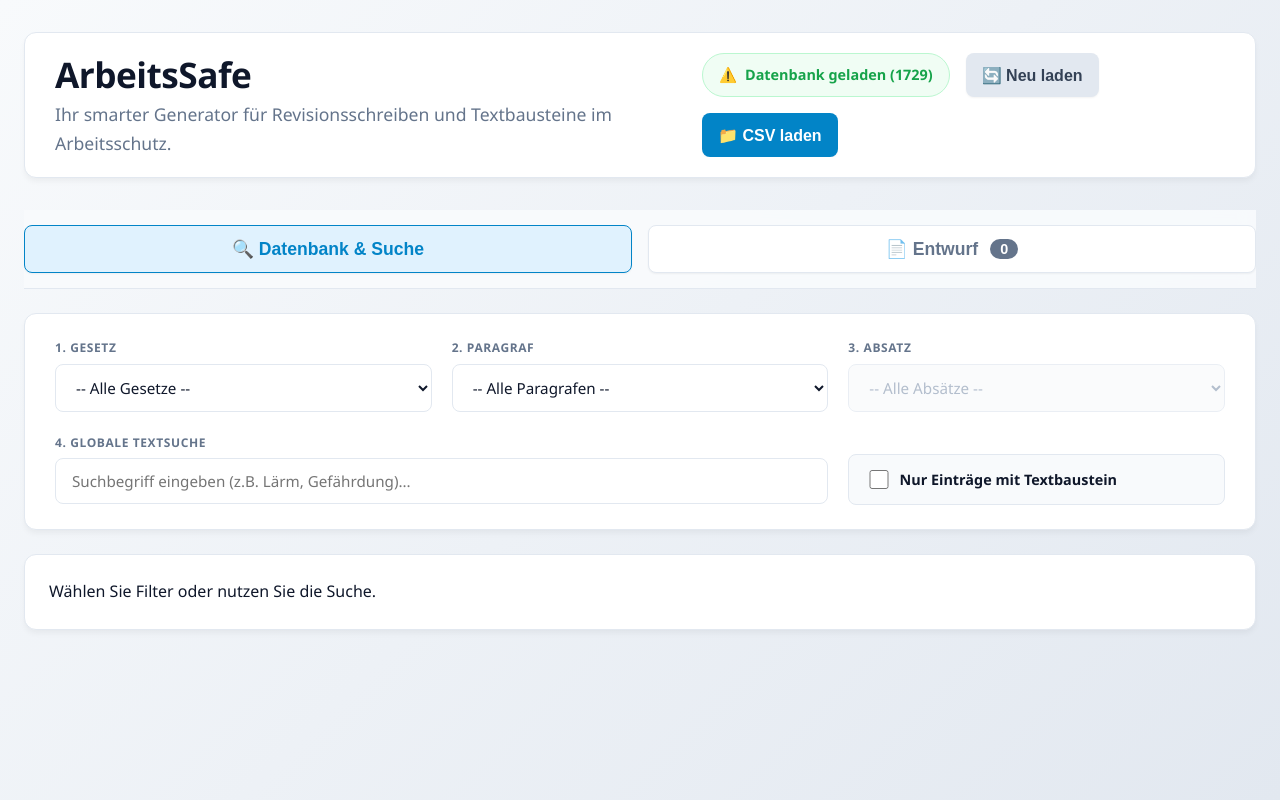
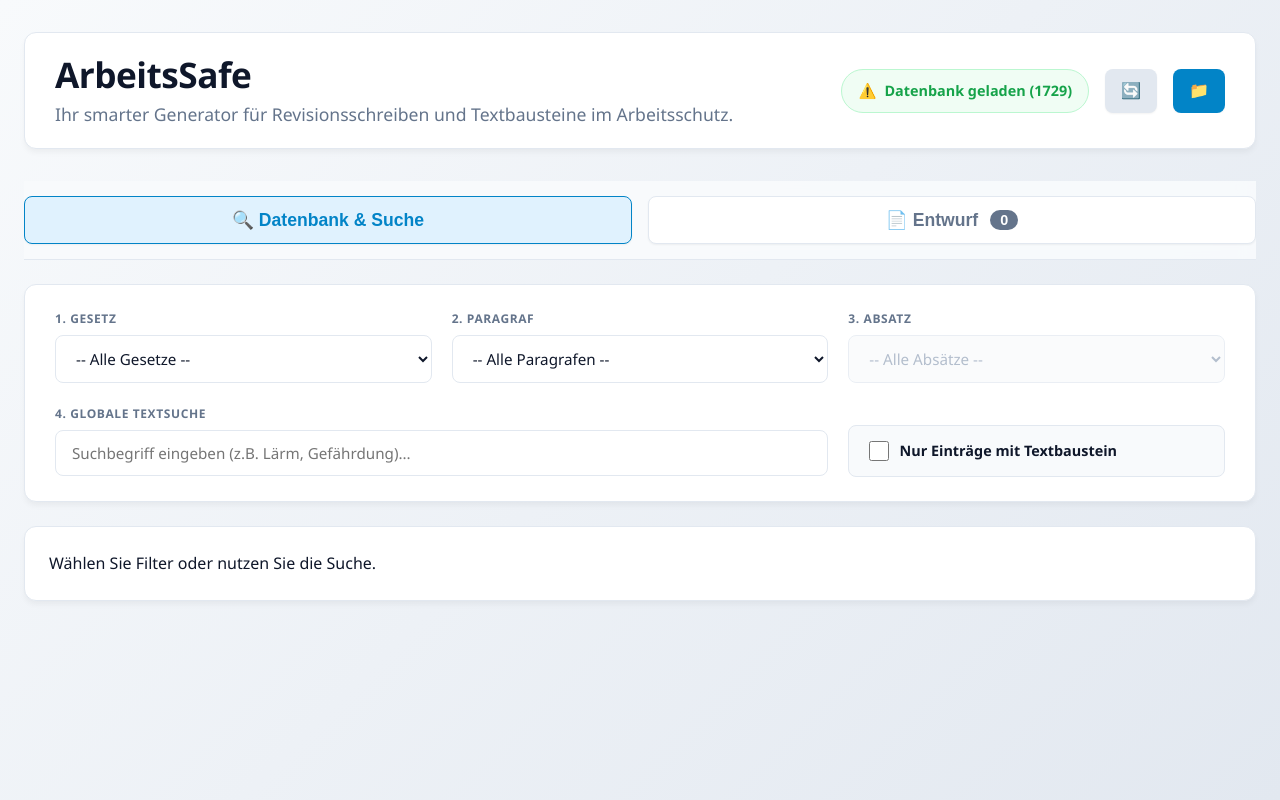
Before and after one commit to soundbier/ArbeitsSafe, a plain HTML site: page index.html in a window 1280 px wide. Drawn offline with Linux system fonts and the light colour scheme.

Commit message:
Update index.html with new features and structure

```diff
--- a/index.html
+++ b/index.html
@@ -19,9 +19,9 @@
             </div>
             <div class="header-right">
                 <div id="statusBadge" class="status-badge"><span>⚠️</span><span id="statusText">Demo-Modus</span></div>
-                <button type="button" id="reloadBtn" class="btn btn-tool btn-secondary">🔄 Neu laden</button>
+                <button type="button" id="reloadBtn" class="btn btn-tool btn-secondary">🔄</button>
                 <div class="upload-wrapper">
-                    <button type="button" class="btn btn-tool btn-primary">📁 CSV laden</button>
+                    <button type="button" class="btn btn-tool btn-primary">📁</button>
                     <input type="file" id="csvFileInput" accept=".csv">
                 </div>
             </div>
```
